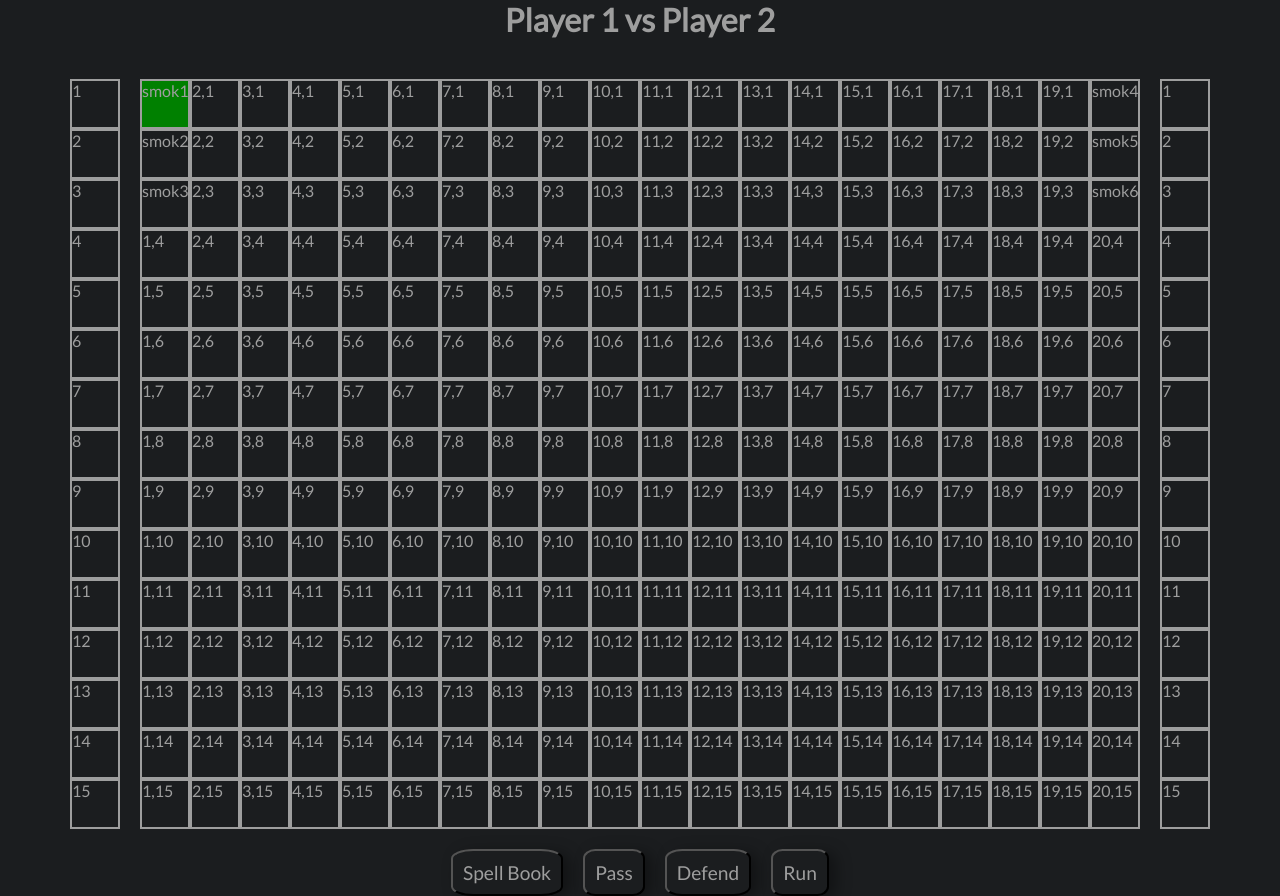
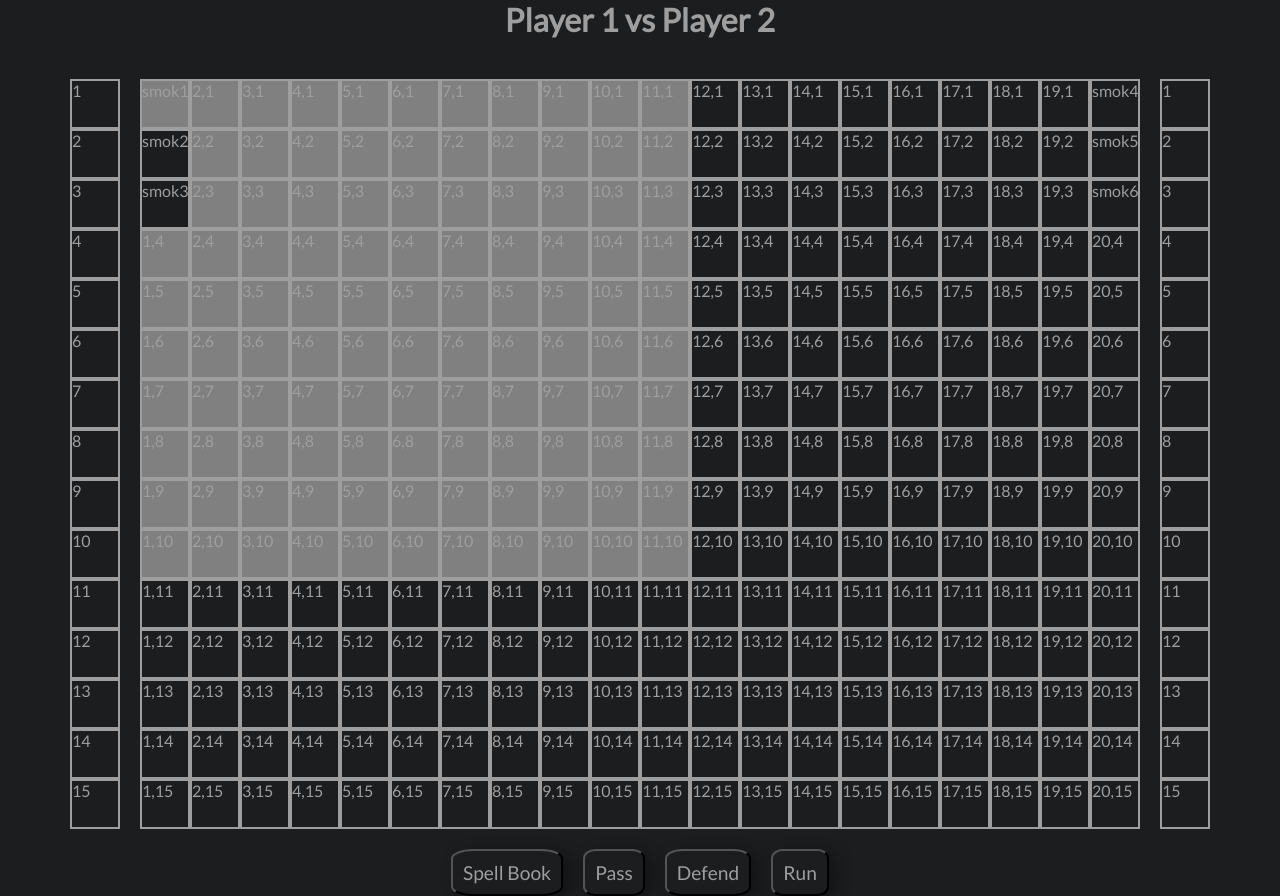
Before and after one commit to pasjonatprogramowania/Heroes_III_JS, a Vue app in the folder hero_iii_js/: page / in a window 1280 px wide. Built offline with nearby package versions, Linux system fonts and the light colour scheme.

Commit message:
added showing movable tiles method

```diff
--- a/hero_iii_js/src/components/gui/gameBoard.vue
+++ b/hero_iii_js/src/components/gui/gameBoard.vue
@@ -43,6 +43,7 @@
 <script>
 import Creature from "../js/creature.js";
 import GameEngine from "../js/gameEngine.js";
+import Point from "../js/point.js";
 export default {
   data() {
     return {
@@ -74,31 +75,40 @@ export default {
       this.gameEngine = new GameEngine(this.myCreature, this.ennemyCreature);
     },
     putCreaturesOnBoard() {
+      this.gameEngine.creaturesOnBoard.forEach((item, index) => {
+        let activeCreture = this.gameEngine.queue.getActiveCreature();
 
-      this.gameEngine.creaturesOnBoard.forEach((item, index) => {
-          let activeCreture = this.gameEngine.queue.getActiveCreature()
-        if (item.player === 'player') {
-            this.addAtrToCreatureField(item)
+        if (item.player === "player") {
+          this.addAtrToCreatureField(item);
         } else {
-            this.addAtrToCreatureField(item)
+          this.addAtrToCreatureField(item);
         }
-        if(JSON.stringify(item.creature) === JSON.stringify(activeCreture)){
-            document.querySelector(`div[id='${index}']`).setAttribute('style','background-color:green')
+        if (JSON.stringify(item.creature) === JSON.stringify(activeCreture)) {
+          document
+            .querySelector(`div[id='${index}']`)
+            .setAttribute("style", "background-color:green");
         }
       });
-      console.log(this.gameEngine.creaturesOnBoard);
+      this.refreshGui();
     },
     addAtrToCreatureField(item) {
-      // prettier-ignore
-      if (item.creature.stats.name ||item.creature.stats.attack ||item.creature.stats.armor ||item.creature.stats.maxHp ||item.creature.stats.moveRange) {
-      let selectorPositionDiv = document.querySelector(`div[Y='${item.positionY}'][ X='${item.positionX}']`);
-      selectorPositionDiv.innerHTML = item.creature.stats.name;
-      selectorPositionDiv.setAttribute("name", `${item.creature.stats.name}`);
-      selectorPositionDiv.setAttribute("id", `${item.id}`);
-      selectorPositionDiv.setAttribute("player", `${item.player}`);
-      selectorPositionDiv.setAttribute("positionX", `${item.positionX}`);
-      selectorPositionDiv.setAttribute("positionY", `${item.positionY}`);
-        }
+      if (
+        item.creature.stats.name ||
+        item.creature.stats.attack ||
+        item.creature.stats.armor ||
+        item.creature.stats.maxHp ||
+        item.creature.stats.moveRange
+      ) {
+        let selectorPositionDiv = document.querySelector(
+          `div[Y='${item.y}'][ X='${item.x}']`
+        );
+        selectorPositionDiv.innerHTML = item.creature.stats.name;
+        selectorPositionDiv.setAttribute("name", `${item.creature.stats.name}`);
+        selectorPositionDiv.setAttribute("id", `${item.id}`);
+        selectorPositionDiv.setAttribute("player", `${item.player}`);
+        selectorPositionDiv.setAttribute("x", `${item.x}`);
+        selectorPositionDiv.setAttribute("y", `${item.y}`);
+      }
     },
     passCreature() {
       this.gameEngine.pass();
@@ -107,16 +117,27 @@ export default {
     refreshGui() {
       this.gameEngine.creaturesOnBoard.forEach((item, index) => {
         let activeCreature = this.gameEngine.queue.getActiveCreature();
+        console.log("~ activeCreature", activeCreature.stats.name);
         let selectorByIdCreature = document.querySelector(`div[id='${index}']`);
         if (selectorByIdCreature.getAttribute("style")) {
           selectorByIdCreature.removeAttribute("style");
         }
         if (item.creature === activeCreature) {
           selectorByIdCreature.setAttribute("style", "background-color:green");
+          for (let x = 1; x <= this.gameEngine.board.boardX; x++) {
+            for (let y = 1; y <= this.gameEngine.board.boardY; y++) {
+              console.log(
+                "~ this.gameEngine.canMove(x, y)",
+                this.gameEngine.canMove(x, y)
+              );
+              if (this.gameEngine.canMove(x, y)) {
+                document
+                  .querySelector(`[x="${x}"][y="${y}"]`)
+                  .setAttribute("style", "background-color:gray");
+              }
+            }
+          }
         }
-        //     // if (this.gameEngine.canMove()) {
-        //     //   selectorByIdCreature.setAttribute("style", "background-color:gray");
-        //     // }
       });
     },
   },
--- a/hero_iii_js/src/components/js/board.js
+++ b/hero_iii_js/src/components/js/board.js
@@ -1,21 +1,16 @@
-import CreatureTurnQueue from './creatureTurnQueue';
+import Point from './point.js';
 export default class Board {
     constructor() {
         this.map = new Map();
-        this.boardSize = 300;
         this.boardX = 20;
         this.boardY = 15;
-        this.creatureTurnQueue = new CreatureTurnQueue();
     }
     add(_point, _creature) {
-        if (this.map.has(_point)) {
-            throw "Exception: => To pole jest zajete, nie mozesz tam dodac jednostki";
-        }
-        if (_point.x > this.boardX || _point.y > this.boardY) {
-            throw "Exception: => Creature nie zostala ruszona, wskazaany pkt jest poza mapa";
-        }
+        this.isThisTileTaken(_point)
+        this.isThatPointOnMap(_point.x, _point.y)
+
         this.map.set(_point, _creature);
-        if (JSON.stringify(this.map.get(_point)) === JSON.stringify(_creature.stats)) {
+        if (this.equals(this.map.get(_point), _creature.stats)) {
             throw "Exception: => Klucz nie jest równy tej wartosci która powinna byc wpisana";
         }
     }
@@ -33,18 +28,43 @@ export default class Board {
         this.move(this.getPoint(_creature), _newPoint);
     }
     move(_point, _newPoint) {
-        if (_newPoint.x > this.boardX || _newPoint.y > this.boardY) {
-            throw "Exception: => Creature nie zostala ruszona, wskazaany pkt jest poza mapa";
-        }
-        if (JSON.stringify(this.map.keys().next().value) === JSON.stringify(_newPoint)) {
-            throw "Exception: => To pole jest zajete, nie mozesz tam ruszyc jednostki";
-        }
+        this.isThatPointOnMap(_newPoint.x, _newPoint.y)
+        this.isThisTileTaken(_newPoint)
 
         let creature = this.map.get(_point);
         this.map.delete(_point);
         this.map.set(_newPoint, creature);
     }
-    // canMove(_creature, _point) {
+    canMove(_creature, _x, _y) {
+        // console.log("~ _y", _y)
+        // console.log("~  _x", _x)
+        this.isThatPointOnMap(_x, _y)
+        this.isThisTileTaken(this.map.get(this.getPoint(_creature)))
 
-    // }
+        let pointToMoveCreature = new Point(_x, _y);
+        let currentCreaturePoint = this.getPoint(_creature)
+
+        let distanse = currentCreaturePoint.distanse(pointToMoveCreature)
+        return distanse <= _creature.getMoveRange() && !this.isThisTileTaken(pointToMoveCreature);
+    }
+    isThatPointOnMap(_x, _y) {
+        if (_x > this.boardX || _y > this.boardY) {
+            throw "Exception: => Creature nie zostala ruszona, wskazaany pkt jest poza mapa";
+        }
+    }
+    isThisTileTaken(_point) {
+        for (const [key] of this.map.entries()) {
+            if (this.equals(key, _point)) {
+                // throw "Exception: => To pole jest zajete, nie mozesz tam ruszyc jednostki";
+                return false;
+            }
+        }
+    }
+    equals(val, toAssert) {
+        if (JSON.stringify(val) === JSON.stringify(toAssert)) {
+            return true;
+        } else {
+            return false;
+        }
+    }
 }
--- a/hero_iii_js/src/components/js/creature.js
+++ b/hero_iii_js/src/components/js/creature.js
@@ -45,6 +45,9 @@ export default class Creature {
     getCurrentHp() {
         return this.stats.currentHp;
     }
+    getMoveRange() {
+        return this.stats.moveRange;
+    }
     resetCounterAttack() {
         this.stats.wasCounterAttack = false;
     }
--- a/hero_iii_js/src/components/js/gameEngine.js
+++ b/hero_iii_js/src/components/js/gameEngine.js
@@ -25,17 +25,16 @@ export default class GameEngine {
                 id: this.i,
                 creature: item,
                 oldCreature: item,
-                position: _site ? index + 285 : index,
                 player: _site ? 'ennemy' : 'player',
-                positionX: _site ? 20 : 1,
-                positionY: index + 1,
+                x: _site ? 20 : 1,
+                y: index + 1,
             });
             this.i++;
         }))
     }
-    // canMove(_point) {
-    //     return this.board.canMove(this.queue.getActiveCreature(), _point)
-    // }
+    canMove(_x, _y) {
+        return this.board.canMove(this.queue.getActiveCreature(), _x, _y)
+    }
     move(_targetPoint) {
         this.board.moveByCreature(this.queue.getActiveCreature(), _targetPoint)
     }
--- a/hero_iii_js/src/components/js/point.js
+++ b/hero_iii_js/src/components/js/point.js
@@ -3,4 +3,15 @@ export default class Point {
         this.x = _x;
         this.y = _y;
     }
+    getX() {
+        return this.x;
+    }
+    getY() {
+        return this.y;
+    }
+    distanse(_point) {
+        let x = Math.abs(this.x - _point.x)
+        let y = Math.abs(this.y - _point.y)
+        return x > y ? x : y
+    }
 }
--- a/hero_iii_js/src/components/js/test/boardTest.js
+++ b/hero_iii_js/src/components/js/test/boardTest.js
@@ -43,18 +43,47 @@ export default class boardTest {
             throw "Exception: => Creature nie zostala poprawnie usunieta, w jej nowym miejscu nie ma tej samej creatury";
         }
     }
-    // canMoveWhenCreatureHasEnoughtMovingPoint() {
-    //     let board = new Board();
-    //     let creature = new Creature();
+    canMoveWhenCreatureHasEnoughtMovingPoint() {
+        let board = new Board();
+        let creature1 = new Creature('Satan', 1, 1, 1, 1);
+        let unitTestPoint = new Point(5, 5)
 
-    //     let unitTestPoint = [0, 0]
-    //     let creature1 = new creature('Satan', 1, 1, 1, 1)
-    //     board.add(unitTestPoint, creature1)
+        board.add(unitTestPoint, creature1)
 
+        let result1 = board.canMove(creature1, 6, 5)
+        let result2 = board.canMove(creature1, 4, 5)
+        let result3 = board.canMove(creature1, 5, 4)
+        let result4 = board.canMove(creature1, 5, 6)
 
-    //     let result = board.canMove(creature1, 0)
-    //     if (!result) {
-    //         throw "Exception: => Creature nie mozee ruszych sie na to pole, a rusza sie";
-    //     }
-    // }
+        if (!result1) {
+            throw "Exception: => Creature mozee ruszych sie na to pole, a nie rusza sie (6,5)";
+        }
+        if (!result2) {
+            throw "Exception: => Creature mozee ruszych sie na to pole, a nie rusza sie (4,5)";
+        }
+        if (!result3) {
+            throw "Exception: => Creature mozee ruszych sie na to pole, a nie rusza sie (5,4)";
+        }
+        if (!result4) {
+            throw "Exception: => Creature mozee ruszych sie na to pole, a nie rusza sie (5,6)";
+        }
+    }
+    canMoveWhenCreatureHasNotEnoughtMovingPoint() {
+        let board = new Board();
+        let creature1 = new Creature('Satan', 1, 1, 1, 1);
+        let unitTestPoint = new Point(5, 5)
+
+        board.add(unitTestPoint, creature1)
+
+        let result1 = board.canMove(creature1, 9, 9)
+        let result2 = board.canMove(creature1, 7, 6)
+
+        if (result1) {
+            throw "Exception: => Creature nie mozee ruszych sie na to pole, a rusza sie (9,9)";
+        }
+        if (result2) {
+            throw "Exception: => Creature nie mozee ruszych sie na to pole, a rusza sie (7,6)";
+        }
+
+    }
 }
--- a/hero_iii_js/src/components/unitTests.vue
+++ b/hero_iii_js/src/components/unitTests.vue
@@ -23,9 +23,9 @@ creatureTurnQueueTest.queueShoulChangeActiveCreature();
 boardTest.mapShouldHaveKeyAndValue();
 boardTest.shouldReturnCorrectLocationForCreatureByCreature();
 boardTest.cretureShouldMoveCorrectly();
+boardTest.canMoveWhenCreatureHasEnoughtMovingPoint();
+boardTest.canMoveWhenCreatureHasNotEnoughtMovingPoint();
 endTourTest.shouldResetCounterAttackAtTurnEnd();
-
-
 
 export default {
   data() {
```
